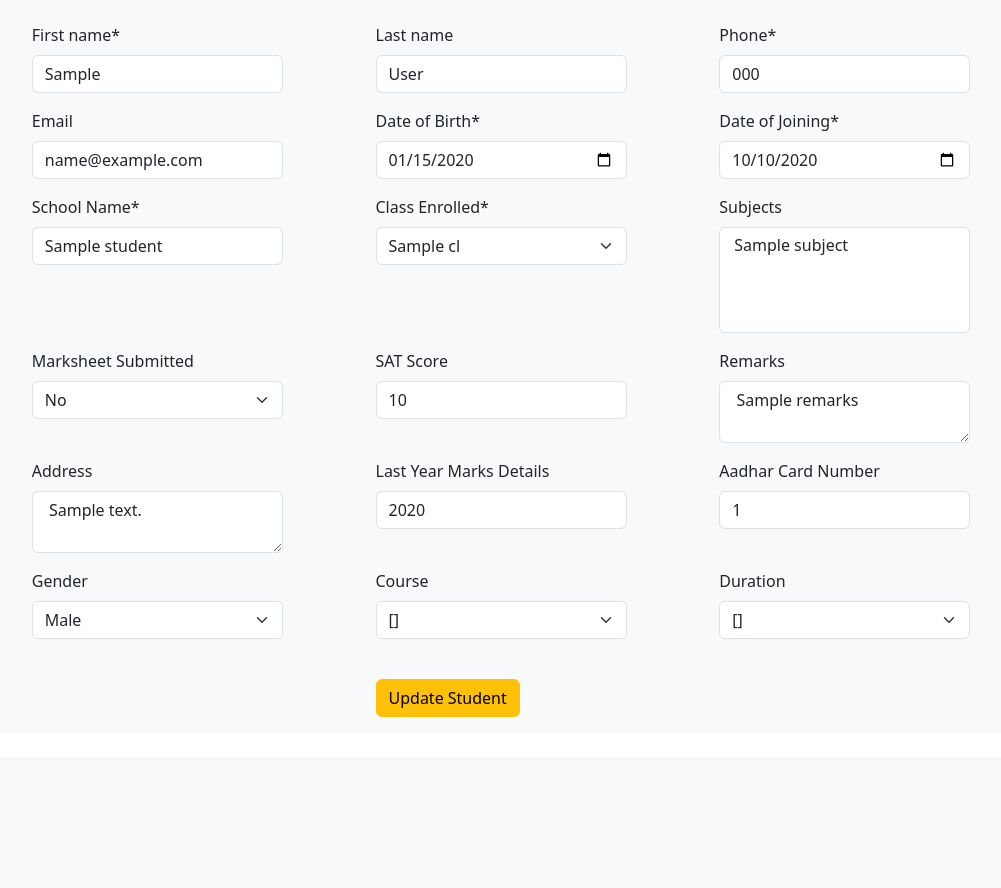
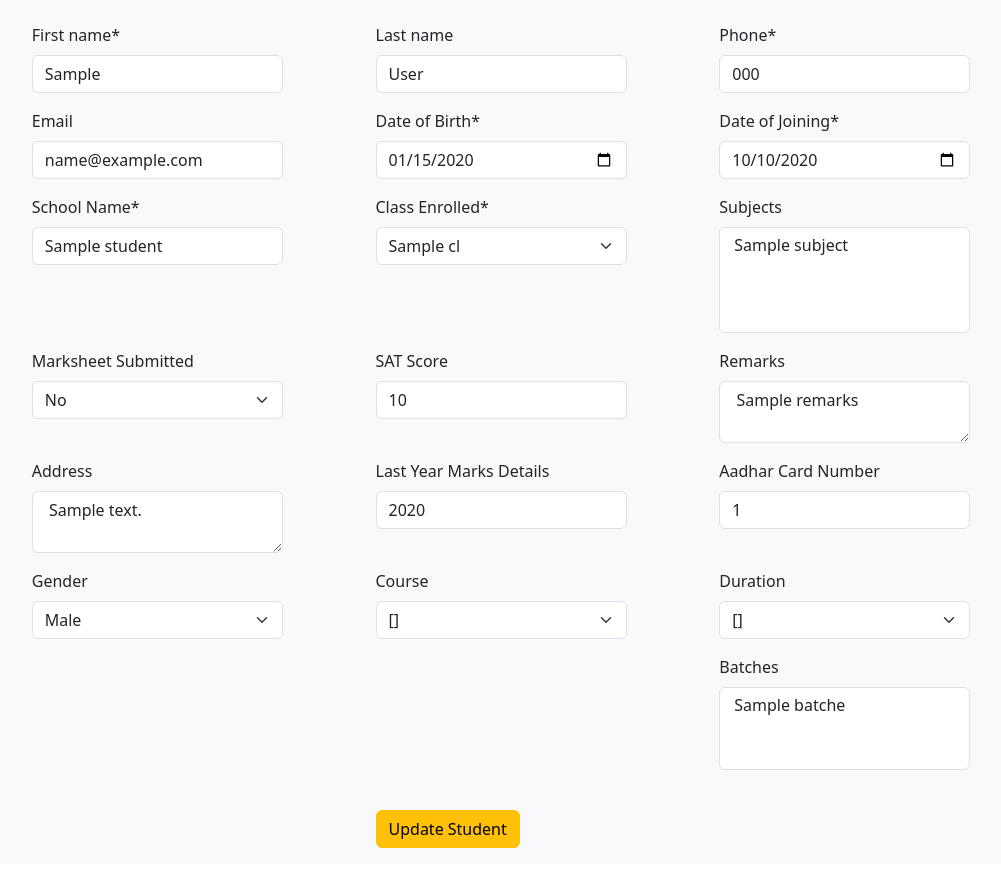
Before and after one commit to Nitinsha58/BasuSystem, a Django app: template registration/templates/registration/student_update.html in a window 1280 px wide. Shown: the part 209-1097 px from the top of the page, without its empty margins (139-1140 px from the left). Before the commit the page ends 926 px from the top, so only its background shows below. Run offline with Django 3.2, Linux system fonts and the light colour scheme; the template is opened without the code that fills it: most values are stand-ins (such as "Sample title", 1, 10 or a date in 2020).

Commit message:
add the batches to students

```diff
--- a/registration/admin.py
+++ b/registration/admin.py
@@ -1,8 +1,9 @@
 from django.contrib import admin
-from .models import Student, ParentDetails, FeeDetails, Installment, TransportDetails
+from .models import Student, ParentDetails, FeeDetails, Installment, TransportDetails, Batch
 
 admin.site.register(Student)
 admin.site.register(ParentDetails)
 admin.site.register(FeeDetails)
 admin.site.register(Installment)
 admin.site.register(TransportDetails)
+admin.site.register(Batch)
--- a/registration/templates/registration/student_update.html
+++ b/registration/templates/registration/student_update.html
@@ -146,6 +146,24 @@
       <div class="row justify-content-evenly mt-3">
         <div class="col-md-3">
         </div>
+        <div class="col-md-3">
+        </div>
+        <div class="col-md-3">
+          <label for="batches" class="form-label">Batches</label>
+          <select class="form-select" name="batches" id="batches" size="3" multiple>
+            {% for batch in batches %}
+            <option value="{{ batch.id }}"
+              {% if batch in student.batches.all %} selected {% endif %}>
+              {{ batch }}
+            </option>
+            {% endfor %}
+          </select>
+        </div>
+      </div>
+
+      <div class="row justify-content-evenly mt-3">
+        <div class="col-md-3">
+        </div>
         <div class="col-md-3 mt-4">
           <button class="btn btn-warning" type="submit">Update Student</button>
         </div>
```
Also changed, not shown: registration/forms.py (+5 -2 lines), registration/models.py (+19 -1 lines), registration/views.py (+6 -2 lines), registration/migrations/0012_alter_installment_payment_type_batch_student_batches.py (added).
